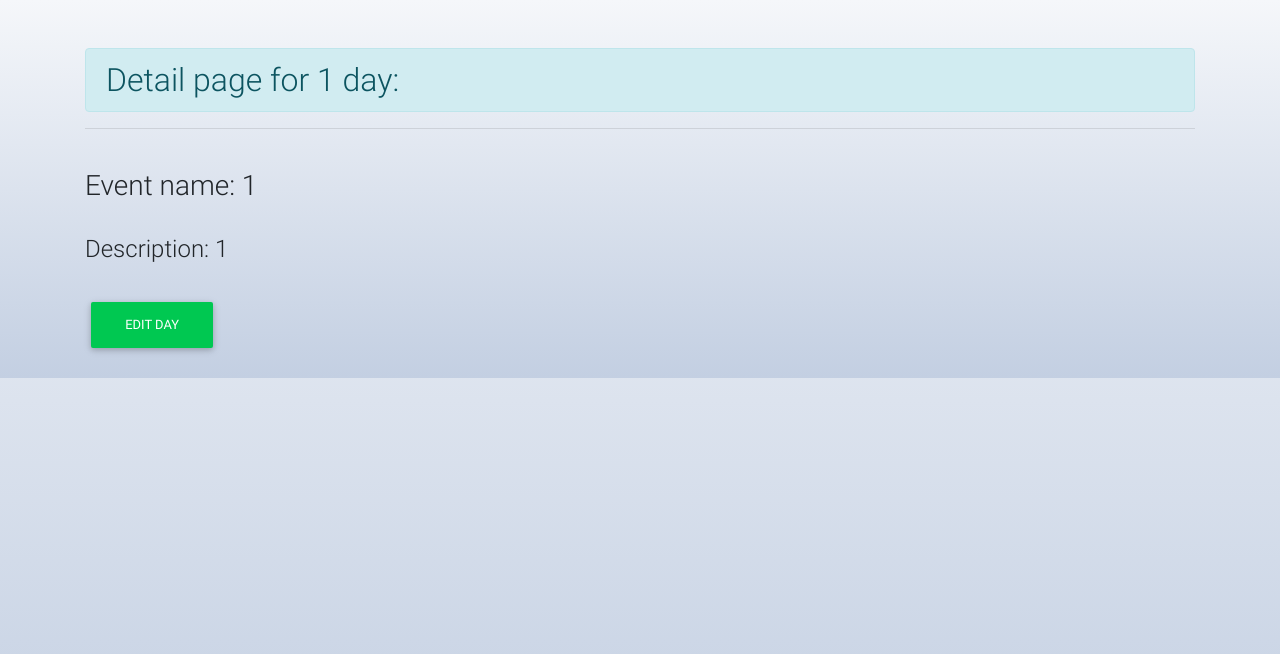
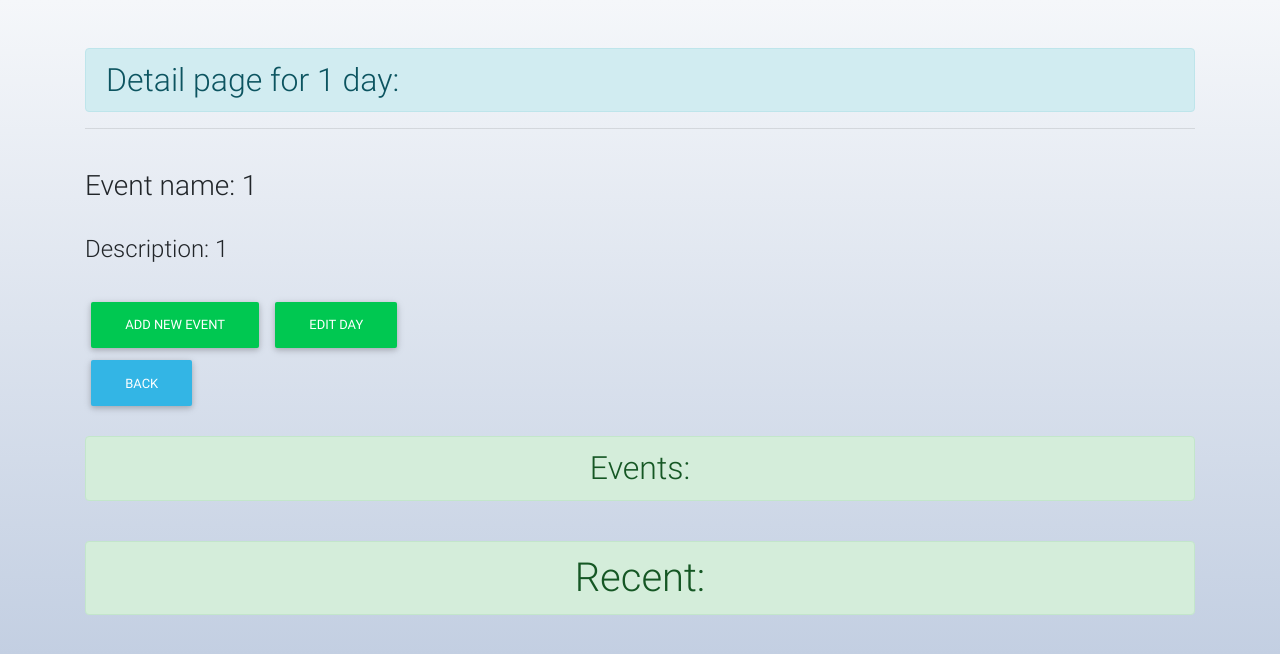
Before and after one commit to Dimas4/Web-Calendar-Note, a Django app: page /calendar/1/detail/1/ in a window 1280 px wide. Shown: the top 654 px of the page. Run offline with Django 3.2, Linux system fonts and the light colour scheme; data comes from the database, SQL or seed files in the repository; both versions use the stored data as it was after the commit; some libraries are stand-ins or nearby versions.

Commit message:
Events for calendar

```diff
--- a/cards/settings.py
+++ b/cards/settings.py
@@ -39,7 +39,7 @@ INSTALLED_APPS = [
     'django.contrib.staticfiles',
     'users_cards',
     'event',
-    'userscalendar'
+    'userscalendar',
 ]
 
 MIDDLEWARE = [
--- a/event/models.py
+++ b/event/models.py
@@ -19,6 +19,9 @@ class Event(models.Model):
 
     data = models.DateTimeField(auto_now_add=True)
 
+    def get_calendar_url(self, url, id):
+        return HttpResponseRedirect(reverse("userscalendar:detail_page", kwargs={'url': url, 'id': id}))
+
     def get_card_url(self, url):
         return HttpResponseRedirect(reverse("users_cards:card_detail", kwargs={'url': url}))
 
--- a/templates/home/detail_calendar.html
+++ b/templates/home/detail_calendar.html
@@ -7,7 +7,81 @@
         <br>
         <h3>Event name: {{ obj.name }}</h3>
         <h4>Description: {{ obj.content }}</h4>
+        <a class="btn btn-success" href="{% url "userscalendar:create_event" url=url id=obj.id %}">Add new event</a>
         <a class="btn btn-success" href="{% url "userscalendar:edit_page" url=url id=obj.id %}">Edit day</a>
+        <br>
+        <a class="btn btn-info" href="{% url "userscalendar:home_page" slug=url %}">Back</a>
+
+        <style>
+            .this{
+                width: 320px;
+            }
+        </style>
+
+        <br><br>
+        <h2 class="alert alert-success text-center">Events:</h2>
+
+        <div class="row">
+            {% for obj in objects %}
+                {% if not obj.finished %}
+                    {% if forloop.counter0|divisibleby:3 %}
+                        </div><br><br><div class="row">
+                    {% endif %}
+                        <div class="col-xs-4 col-lg-4">
+                            <div class="card card-cascade width_card" style="margin-bottom: 20px; width: 320px;">
+                              <div class="view view-cascade overlay">
+                                  {% if obj.image %}
+                                        <div class="text-center avatar mx-auto white">
+                                            <img src="{{ obj.image.url }}" class="this text-center rounded-circle">
+                                        </div>
+                                    {% endif %}
+                                      <div class="mask flex-center rgba-black-strong">
+                                        <p class="white-text">Title: {{ obj.title }}</p>
+                                    </div>
+                              </div>
+                              <div class="card-body card-body-cascade text-center">
+                                <p class="card-text">Content: {{ obj.content }}</p>
+                                <a class="text-left btn btn-warning" href="{% url "userscalendar:event_finished_delete" url=url_id id=obj.id slug="finished" %}">Finished</a>
+                                <a class="text-left btn btn-danger" href="{% url "userscalendar:event_finished_delete" url=url_id id=obj.id slug="delete" %}">Delete</a>
+
+                              </div>
+                            </div>
+                        </div>
+                {% endif %}
+            {% endfor %}
+
+            </div>
+        <br>
+        <h1 class="alert alert-success text-center">Recent:</h1>
+        <div class="row">
+            {% for obj in objects %}
+                {% if obj.finished %}
+                    {% if forloop.counter0|divisibleby:3 %}
+                            </div><br><br><div class="row">
+                        {% endif %}
+                            <div class="col-xs-4 col-lg-4">
+                                <div class="card card-cascade width_card" style="margin-bottom: 20px; width: 320px;">
+                                  <div class="view view-cascade overlay">
+                                      {% if obj.image %}
+                                            <div class="text-center avatar mx-auto white">
+                                                <img src="{{ obj.image.url }}" class="this text-center rounded-circle">
+                                            </div>
+                                        {% endif %}
+                                          <div class="mask flex-center rgba-black-strong">
+                                            <p class="white-text">Title: {{ obj.title }}</p>
+                                        </div>
+                                  </div>
+                                  <div class="card-body card-body-cascade text-center">
+                                    <p class="card-text">Content: {{ obj.content }}</p>
+                                    <a class="text-left btn btn-danger" href="{% url "userscalendar:event_finished_delete" url=url_id id=obj.id slug="delete" %}">Delete</a>
+
+                                  </div>
+                                </div>
+                            </div>
+                {% endif %}
+            {% endfor %}
+        </div>
+
     </div>
 
 
--- a/userscalendar/urls.py
+++ b/userscalendar/urls.py
@@ -1,12 +1,14 @@
 from django.urls import path, re_path
 
 from .views import (
+    edit_page,
     home_page,
+    month_page,
     detail_page,
-    month_page,
     create_page,
+    create_event,
     home_page_start,
-    edit_page
+    event_finished_delete
     )
 
 urlpatterns = [
@@ -17,7 +19,16 @@ urlpatterns = [
     path('', home_page, name='home_page'),
 
     re_path('^(?P<url>[-\w]+)/detail/(?P<id>\d+)/$', detail_page, name='detail_page'),
+
+    re_path('^(?P<url>[-\w]+)/detail/(?P<id>\d+)/create_event$', create_event, name='create_event'),
     re_path('^(?P<url>[-\w]+)/detail/(?P<id>\d+)/edit$', edit_page, name='edit_page'),
+
     re_path('(?P<url>[-\w]+)/month/(?P<month>[-\w]+)/', month_page, name='month_page'),
 
+    re_path('^(?P<url>[-\w]+)/detail/(?P<id>\d+)/(?P<slug>[-\w]+)',
+            event_finished_delete,
+            name='event_finished_delete'
+            ),
+
+
 ]
--- a/userscalendar/views.py
+++ b/userscalendar/views.py
@@ -1,12 +1,15 @@
+from django.contrib.contenttypes.models import ContentType
 from django.shortcuts import render, get_object_or_404
 from django.http import Http404
 
-import calendar
 import uuid
 
 from .additional import i_to_month_day, give_month_for_data
 from .forms import CreateEditCalendarForm
 from .models import Day, Calendar
+
+from users_cards.forms import EventForm
+from event.models import Event
 
 
 def home_page_start(request):
@@ -55,13 +58,17 @@ def create_page(request):
 
 def detail_page(request, url, id):
     obj = Day.objects.get(calendar_url=url, id=id)
+    model_type = ContentType.objects.get_for_model(Day)
+    object_id = '{}{}'.format(url, id)
+    objects = Event.objects.filter(content_type=model_type, object_id=object_id).order_by("-data")
 
     # myCal = calendar.HTMLCalendar(calendar.SUNDAY)
     # new = myCal.formatmonth(2009, 7)
-
     context = {
         "obj": obj,
-        "url": url
+        "url": url,
+        "objects": objects,
+        "url_id": object_id
     }
     return render(request, "home/detail_calendar.html", context)
 
@@ -87,6 +94,50 @@ def edit_page(request, url, id):
     return render(request, "home/edit_calendar_page.html", context)
 
 
+def create_event(request, url, id):
+    form = EventForm(request.POST or None, request.FILES or None)
+
+    if form.is_valid():
+        title = form.cleaned_data.get("title")
+        content = form.cleaned_data.get("content")
+        image = form.cleaned_data.get("image")
+
+        model_type = ContentType.objects.get_for_model(Day)
+
+        object_id = '{}{}'.format(url, id)
+        event = Event.objects.create(title=title,
+                                     content=content,
+                                     image=image,
+                                     content_type=model_type,
+                                     object_id=object_id
+                                     )
+        return event.get_calendar_url(url, id)
+
+    context = {
+        "form": form,
+        "url": url,
+        "calendar_id": id
+    }
+
+    return render(request, "home/create_event_calendar.html", context)
+
+
+def event_finished_delete(request, url, id, slug):
+    if slug not in ['delete', 'finished']:
+        return Http404
+
+    event = Event.objects.get(object_id=url, id=id)
+
+    if slug == 'delete':
+        event.delete()
+        return event.get_calendar_url(url[:36], url[36:])
+
+    if slug == 'finished':
+        event.finished = True
+        event.save()
+        return event.get_calendar_url(url[:36], url[36:])
+
+
 def month_page(request, url, month):
     if month.title() not in ["September", "October", "November",
                      "December", "January", "February",
```
Also changed, not shown: templates/home/create_event_calendar.html (added, +15 -0 lines), db.sqlite3.
